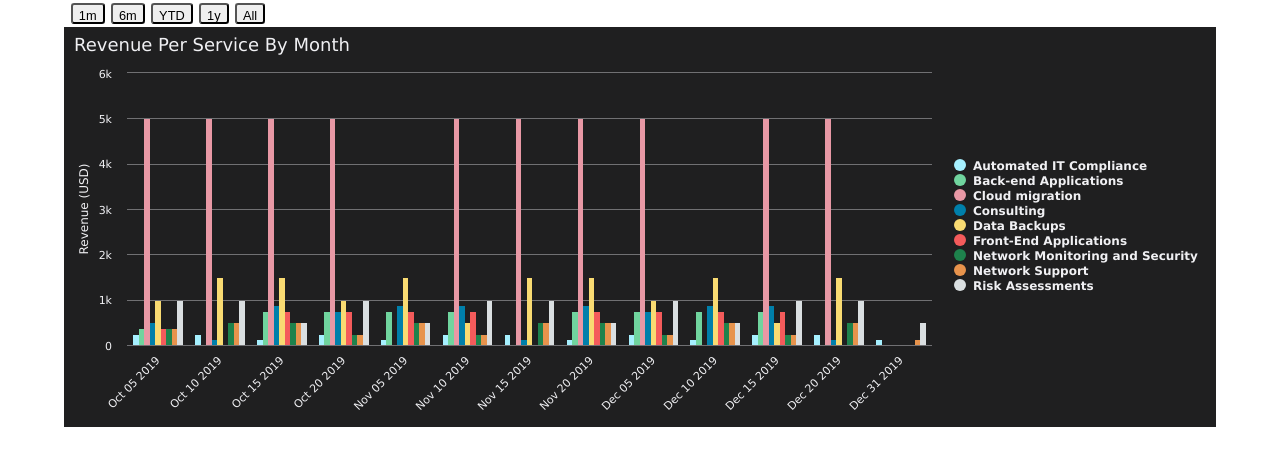
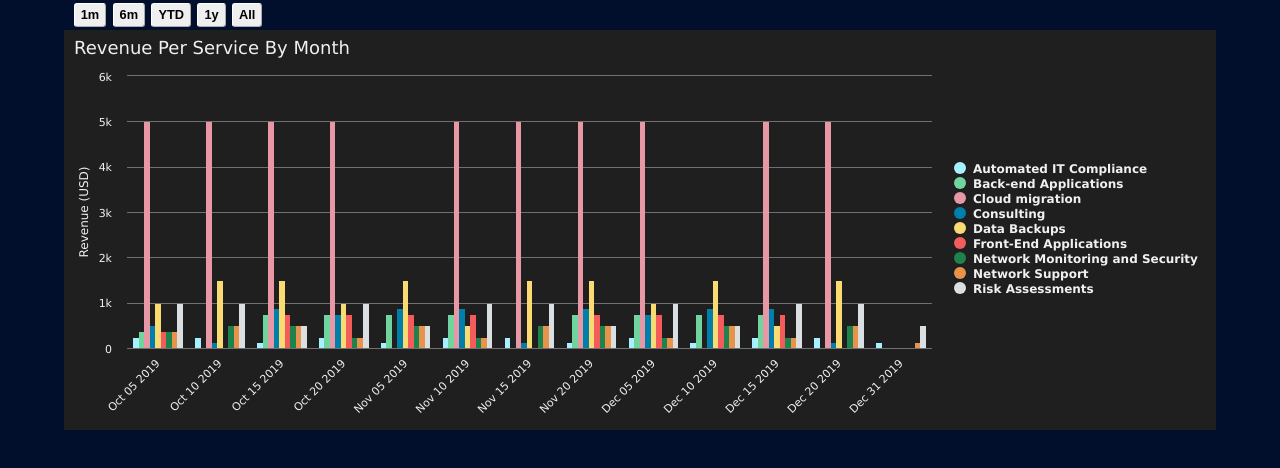
Before and after one commit to SeanPhilippi/revenue-insights, a React (Create React App) app: page / in a window 1280 px wide. Shown: the top 468 px of the page. Built offline with nearby package versions, Linux system fonts and the light colour scheme; the HTML template or start-up script is replaced by a standard one.

Commit message:
styling buttons, centering chart

```diff
--- a/src/App.css
+++ b/src/App.css
@@ -1,7 +1,45 @@
+html {
+  background-color: #010e2c;
+}
+
 .App {
+  background-color: #010e2c;
   text-align: center;
+  height: 90vh;
 }
 
 .App-link {
   color: #61dafb;
 }
+
+/* removing focus border for inputs */
+input:focus,
+select:focus,
+textarea:focus,
+button:focus {
+  outline: none;
+}
+
+button {
+  -webkit-transition-duration: 0.4s; /* Safari */
+  transition-duration: 0.4s;
+  border-radius: .2rem;
+  border-width: .1rem;
+  border-color: white;
+  height: 1.5rem;
+  line-height: 1.3rem;
+  font-size: .8rem;
+  margin: .2rem;
+  font-weight: 600;
+}
+
+button:hover {
+  background-color: black;
+  color: white;
+  cursor: pointer;
+}
+
+button:active:not(.edit-btn) {
+  position: relative;
+  top: .05rem;
+}
--- a/src/App.js
+++ b/src/App.js
@@ -3,9 +3,9 @@ import Provider from './components/Provider';
 import RevenueChart from './components/RevenueChart/RevenueChart.js';
 import './App.css';
 
-function App() {
+const App = () => {
   return (
-    <div className="App">
+    <div className="App d-flex align-items-center">
       <Provider>
         <RevenueChart />
       </Provider>
--- a/src/components/RevenueChart/ChartSelect.js
+++ b/src/components/RevenueChart/ChartSelect.js
@@ -5,7 +5,7 @@ const ChartSelect = () => (
   <AppContext.Consumer>
     {
       ({ handleChartSelect }) => (
-        <div className="d-flex justify-content-between chart-select">
+        <div className="d-flex justify-content-between chart-select mb-2">
           <button
             value='1m'
             onClick={ handleChartSelect }
--- a/src/components/RevenueChart/RevenueChart.css
+++ b/src/components/RevenueChart/RevenueChart.css
@@ -6,11 +6,3 @@
 .chart-select {
   width: 13rem;
 }
-
-button {
-  border-radius: .2rem;
-  height: 1.3rem;
-  line-height: 1.3rem;
-  font-size: .8rem;
-  margin: .2rem;
-}
```
